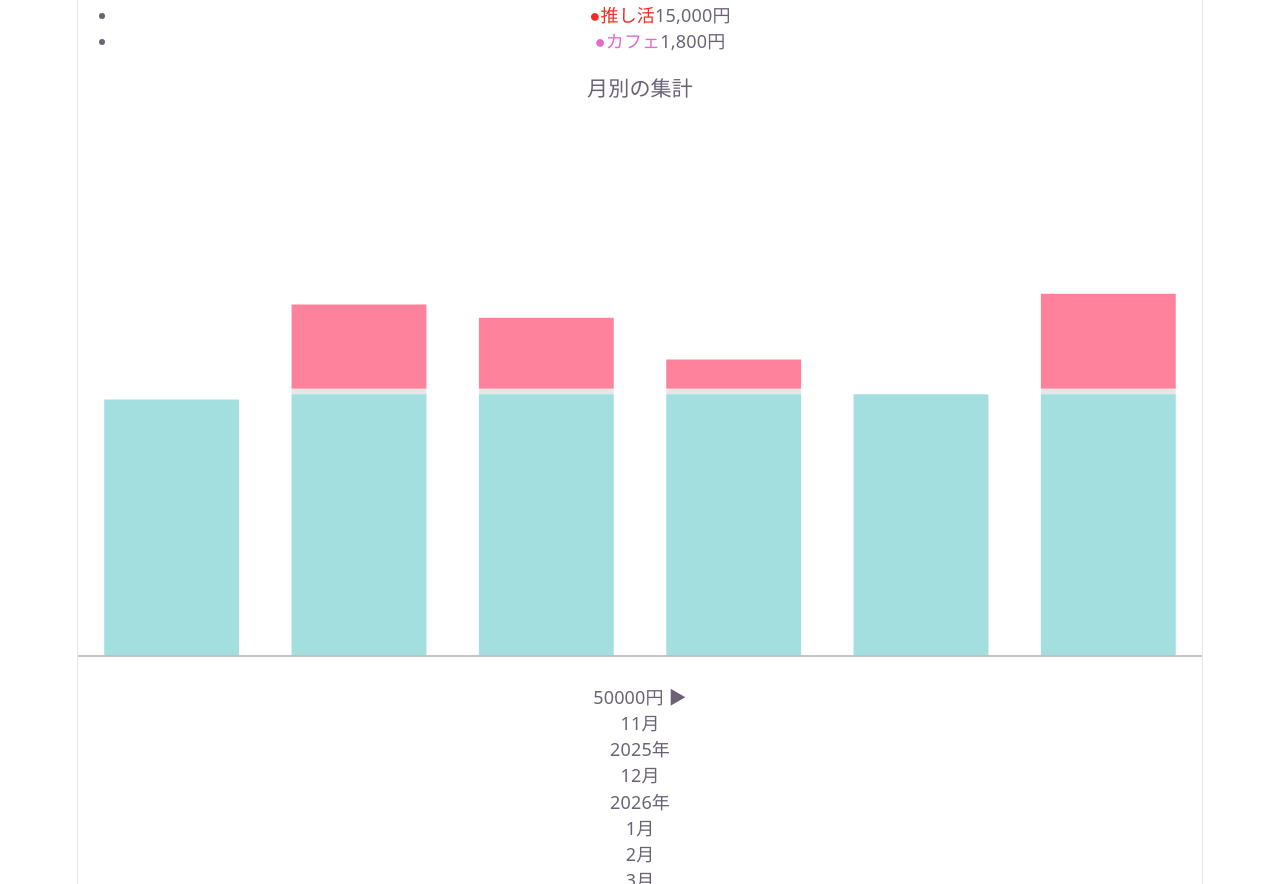
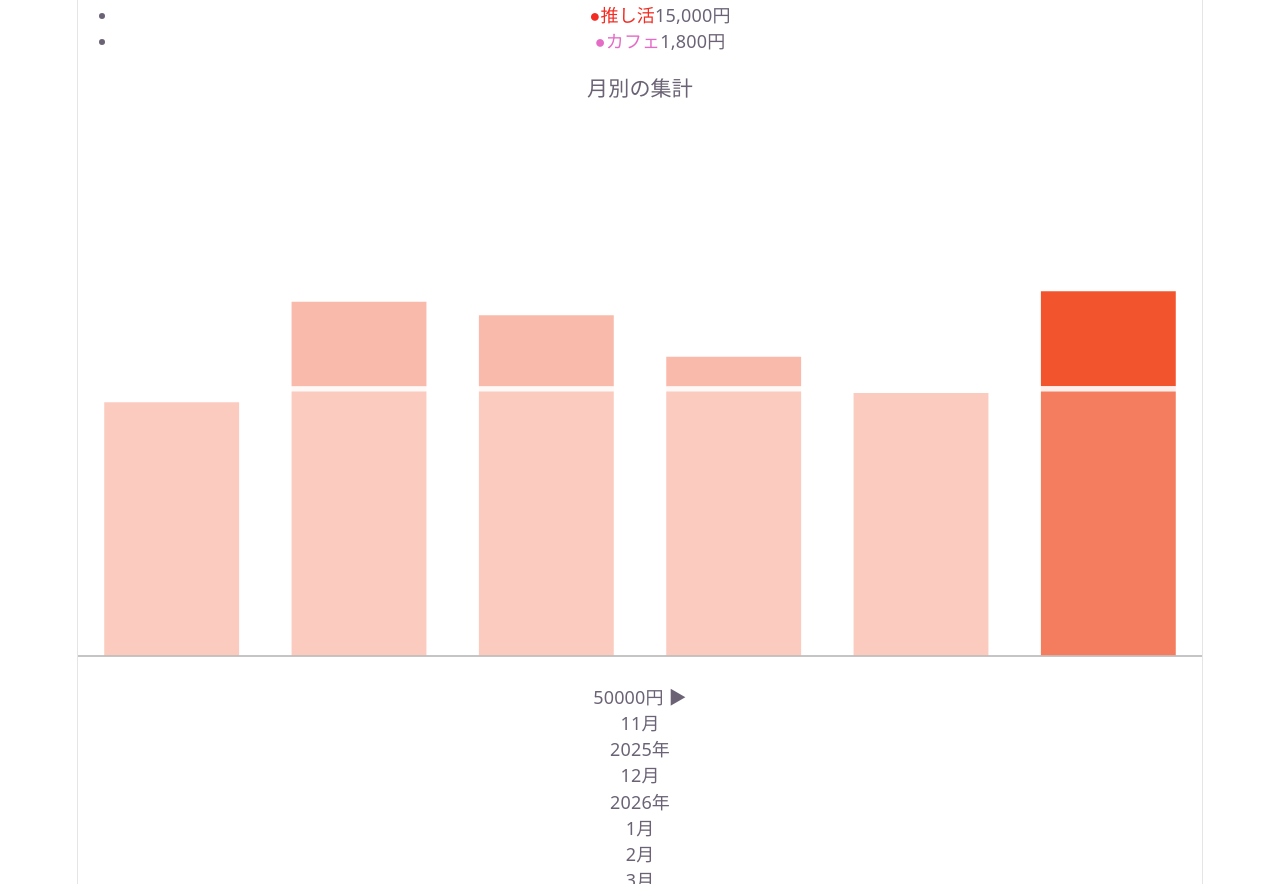
Before and after one commit to hayami-dev/omakakakeibo-front, a React (Vite) app: page / in a window 1280 px wide. Shown: the part 740-1624 px from the top of the page. Built offline with nearby package versions, Linux system fonts and the light colour scheme.

Commit message:
selectMonthの場合色を活性化＋アニメーションの調整

```diff
--- a/src/components/MonthSummary.jsx
+++ b/src/components/MonthSummary.jsx
@@ -6,33 +6,63 @@ import {
 } from "chart.js";
 import { Bar } from "react-chartjs-2";
 import { calcMonthSummary } from "../service/historyService";
+import { useState, useEffect } from "react";
 
 // Chart.jsの機能を登録
 ChartJS.register(CategoryScale, LinearScale, BarElement);
 
-export default function MonthSummary({ history, monthlyBudget }) {
+export default function MonthSummary({ history, monthlyBudget, selectMonth }) {
   const monthTotals = calcMonthSummary(history) || [];
 
-  // 目標金額と超過分を区切る線の太さ
-  const lineWidth = monthlyBudget * 0.02;
-  // 目標金額内の合計値
-  const budgetData = monthTotals.map((item) =>
-    Math.min(item.sum, monthlyBudget - lineWidth),
+  // 💡 最初はすべてのデータを「0」で初期化しておく
+  const [chartDataValues, setChartDataValues] = useState({
+    budget: monthTotals.map(() => 0),
+    over: monthTotals.map(() => 0),
+    border: monthTotals.map(() => 0),
+  });
+
+  useEffect(() => {
+    const timer = setTimeout(() => {
+      setChartDataValues({
+        budget: monthTotals.map((item) =>
+          Math.max(0, Math.min(item.sum, monthlyBudget) - monthlyBudget * 0.01),
+        ),
+        border: monthTotals.map((item) =>
+          item.sum >= monthlyBudget ? monthlyBudget * 0.02 : 0,
+        ),
+        over: monthTotals.map((item) => Math.max(0, item.sum - monthlyBudget)),
+      });
+    }, 50);
+
+    return () => clearTimeout(timer); // 💡 コンポーネント破棄時にタイマーを掃除（Javaのメモリリーク対策と同じ）
+  }, [history, monthlyBudget]);
+
+  // 選択中の月を取得
+  const activeMonthBar = monthTotals.findIndex(
+    (item) => item.month === selectMonth,
   );
-  // 境界線用
-  const borderLineData = monthTotals.map((item) =>
-    item.sum >= monthlyBudget ? lineWidth : 0,
-  );
-  // 超過分の合計値
-  const overData = monthTotals.map((item) =>
-    Math.max(0, item.sum - monthlyBudget),
-  );
+  console.log(activeMonthBar);
 
   // Chart.jsの設定
   const graphOptions = {
     responsive: true,
     hover: {
       mode: null,
+    },
+    animation: {
+      duration: 1000,
+      easing: "easeOutQuart",
+    },
+    animations: {
+      y: {
+        type: "number",
+        duration: 1000,
+        loop: false,
+      },
+      colors: {
+        type: "color",
+        duration: 0, // 月を切り替えた時は即座に変化
+      },
     },
     scales: {
       y: {
@@ -67,20 +97,26 @@ export default function MonthSummary({ history, monthlyBudget }) {
     datasets: [
       {
         label: "目標内",
-        data: budgetData,
-        backgroundColor: "rgba(75, 192, 192, 0.5)",
+        data: chartDataValues.budget,
+        backgroundColor: monthTotals.map((_, index) =>
+          index === activeMonthBar ? "#F57D5FFF" : "#F57D5F66",
+        ),
         stack: "stack",
       },
       {
         label: "境界線",
-        data: borderLineData,
-        backgroundColor: "rgba(226, 226, 226, 0.8)",
+        data: chartDataValues.border,
+        backgroundColor: monthTotals.map((_, index) =>
+          index === activeMonthBar ? "#FEEFECFF" : "#FEEFEC66",
+        ),
         stack: "stack",
       },
       {
         label: "超過分",
-        data: overData,
-        backgroundColor: "rgba(255, 99, 132, 0.8)",
+        data: chartDataValues.over,
+        backgroundColor: monthTotals.map((_, index) =>
+          index === activeMonthBar ? "#F2542DFF" : "#F2542D66",
+        ),
         stack: "stack",
       },
     ],
--- a/src/pages/Home.jsx
+++ b/src/pages/Home.jsx
@@ -75,7 +75,11 @@ export default function Home() {
         <p>フィルター後</p>
         <HistoryList history={filteredHistory} onEdit={onEdit} />
         <CategorySummary history={filteredHistory} />
-        <MonthSummary history={history} monthlyBudget={monthlyBudget} />
+        <MonthSummary
+          history={history}
+          monthlyBudget={monthlyBudget}
+          selectMonth={selectMonth}
+        />
       </section>
       {/* InputFormのコンテキスト */}
       <Outlet
```
